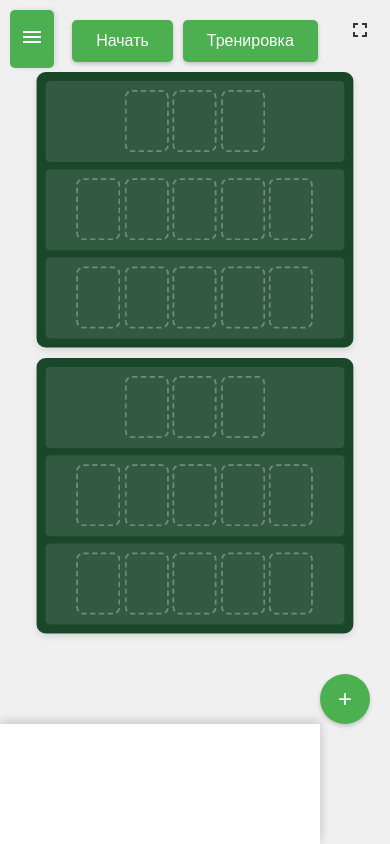
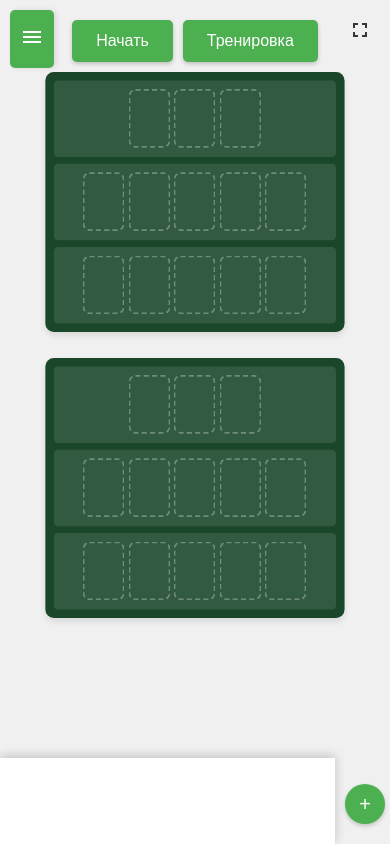
Before and after one commit to Azerus96/finalofc, a Flask app: page / in a window 390 px wide. Run offline with Flask 3, Linux system fonts and the light colour scheme.

Commit message:
Update index.html

```diff
--- a/templates/index.html
+++ b/templates/index.html
@@ -12,7 +12,7 @@
             background-color: #f0f0f0;
             overflow-x: hidden;
             min-height: 100vh;
-            padding-bottom: 150px;
+            padding-bottom: 100px;
             box-sizing: border-box;
         }
 
@@ -50,7 +50,6 @@
             transform: translateY(1px);
             box-shadow: 0 1px 2px rgba(0,0,0,0.2);
         }
-
         .fullscreen-btn {
             position: fixed;
             top: 10px;
@@ -77,12 +76,14 @@
             box-shadow: 0 4px 8px rgba(0,0,0,0.1);
             box-sizing: border-box;
             overflow: visible;
+            transform: scale(0.95);
         }
+
         .row {
             display: flex;
             justify-content: center;
             gap: 2%;
-            min-height: 120px;
+            min-height: 100px;
             padding: 10px;
             border-radius: 5px;
             background-color: rgba(255,255,255,0.1);
@@ -102,7 +103,7 @@
             left: 10px;
             top: 50%;
             transform: translateY(-50%);
-            width: 90px;
+            width: 70px;
             min-height: auto;
             display: flex;
             flex-direction: column;
@@ -110,10 +111,10 @@
         }
 
         .card-slot {
-            width: calc(70px + 2vw);
-            height: calc(100px + 2vw);
-            min-width: 50px;
-            min-height: 70px;
+            width: calc(60px + 1vw);
+            height: calc(90px + 1vw);
+            min-width: 45px;
+            min-height: 65px;
             border: 2px dashed rgba(255,255,255,0.3);
             border-radius: 8px;
             flex-shrink: 0;
@@ -123,6 +124,7 @@
             align-items: center;
             position: relative;
             box-sizing: border-box;
+            overflow: hidden;
         }
 
         .card-slot.drag-over {
@@ -130,43 +132,52 @@
             border-color: white;
             transform: scale(1.05);
         }
-
         #hand {
             position: fixed;
             bottom: 0;
             left: 0;
-            right: 70px;
+            right: 60px;
             background: #ffffff;
-            padding: 20px 15px;
+            padding: 10px;
             display: flex;
             justify-content: center;
-            gap: 15px;
+            gap: 5px;
             z-index: 1000;
             flex-wrap: nowrap;
             overflow-x: auto;
             box-shadow: 0 -2px 10px rgba(0,0,0,0.2);
-            min-height: 120px;
+            min-height: 80px;
         }
 
         .card {
-            position: relative;
-            width: 80px;
-            height: 120px;
+            width: 60px;
+            height: 90px;
             margin: 0;
-            border-radius: 8px;
+            border-radius: 6px;
             background-color: white;
             display: flex;
             justify-content: center;
             align-items: center;
             cursor: move;
-            font-size: 24px;
-            box-shadow: 0 2px 8px rgba(0,0,0,0.2);
+            font-size: 18px;
+            box-shadow: 0 2px 4px rgba(0,0,0,0.2);
             flex-shrink: 0;
             transition: transform 0.2s, box-shadow 0.2s;
             user-select: none;
             -webkit-user-select: none;
             touch-action: none;
             border: 1px solid #ddd;
+        }
+
+        .card-slot .card {
+            position: absolute;
+            top: 0;
+            left: 0;
+            width: 100%;
+            height: 100%;
+            margin: 0;
+            transform: none;
+            transition: none;
         }
 
         .card:hover {
@@ -211,33 +222,14 @@
             left: 0;
         }
 
-        .menu-panel h3 {
-            margin-top: 0;
-        }
-
-        .setting-group {
-            margin-bottom: 20px;
-        }
-
-        .setting-group label {
-            display: block;
-            margin-bottom: 10px;
-        }
-
-        .setting-group select,
-        .setting-group input[type="range"] {
-            width: 100%;
-            margin-bottom: 10px;
-        }
-
         .confirm-btn {
             position: fixed;
-            bottom: 20px;
-            right: 20px;
-            width: 50px;
-            height: 50px;
+            bottom: 15px;
+            right: 5px;
+            width: 45px;
+            height: 45px;
             border-radius: 50%;
-            font-size: 24px;
+            font-size: 20px;
             padding: 0;
             display: flex;
             align-items: center;
@@ -260,7 +252,7 @@
                 width: 95%;
                 padding: 10px;
                 gap: 8px;
-                transform: scale(0.9);
+                transform: scale(0.85);
                 transform-origin: top center;
                 margin: -20px auto 0;
             }
@@ -273,24 +265,23 @@
             .card-slot {
                 width: calc(45px + 1vw);
                 height: calc(65px + 1vw);
-                min-width: 45px;
-                min-height: 65px;
             }
 
             #hand {
-                padding: 15px 10px;
-                min-height: 90px;
+                right: 55px;
+                padding: 8px;
+                min-height: 70px;
             }
 
             .card {
-                width: 60px;
-                height: 90px;
-                font-size: 20px;
+                width: 50px;
+                height: 75px;
+                font-size: 16px;
             }
 
             body {
                 padding: 10px;
-                padding-bottom: 120px;
+                padding-bottom: 100px;
             }
 
             .menu-panel {
@@ -298,16 +289,20 @@
             }
 
             .confirm-btn {
-                bottom: 120px;
+                width: 40px;
+                height: 40px;
+                right: 5px;
+                bottom: 20px;
             }
 
             .discarded-cards {
-                width: 60px;
+                width: 50px;
                 left: 5px;
             }
         }
     </style>
 </head>
+<body>
     <body>
     <button class="menu-toggle" onclick="toggleMenu()">
         <span class="material-icons">menu</span>
@@ -378,6 +373,7 @@
         menu.classList.toggle('open');
     }
 
+    // Закрытие меню при клике вне его
     document.addEventListener('click', (e) => {
         const menu = document.querySelector('.menu-panel');
         const menuToggle = document.querySelector('.menu-toggle');
@@ -397,19 +393,6 @@
                 document.exitFullscreen();
             }
         }
-    }
-
-    function updateGameState() {
-        fetch('/update_state', {
-            method: 'POST',
-            headers: {
-                'Content-Type': 'application/json',
-            },
-            body: JSON.stringify({
-                ...gameState,
-                discardedCards: discardedCards
-            })
-        });
     }
 
     function createCard(card) {
@@ -482,7 +465,6 @@
                 slot.classList.add('drag-over');
             }
         });
-
         cardElement.addEventListener('touchend', (e) => {
             const touch = e.changedTouches[0];
             const elementBelow = document.elementFromPoint(
@@ -522,6 +504,7 @@
 
         return cardElement;
     }
+
     function handleCardDiscard(card) {
         if (dealPhase === 0) {
             alert('Нельзя сбрасывать карты во время начальной раздачи');
@@ -533,7 +516,6 @@
             rank: card.dataset.rank,
             suit: card.dataset.suit
         });
-
         const discardedCard = createCard({
             rank: card.dataset.rank,
             suit: card.dataset.suit
@@ -550,20 +532,24 @@
             return;
         }
 
-        card.style = '';
+        // Удаляем все существующие стили
+        card.removeAttribute('style');
         card.className = 'card';
 
-        if (card.parentElement) {
-            card.parentElement.removeChild(card);
-        }
-
+        // Добавляем карту в слот
+        slot.innerHTML = ''; // Очищаем слот перед добавлением
         slot.appendChild(card);
 
+        // Устанавливаем стили для карты в слоте
+        requestAnimationFrame(() => {
             card.style.position = 'absolute';
             card.style.top = '0';
             card.style.left = '0';
             card.style.width = '100%';
             card.style.height = '100%';
+            card.style.margin = '0';
+            card.style.transform = 'none';
+        });
 
         realignCards();
         updateTableState();
@@ -574,13 +560,13 @@
     function createCardSlot() {
         const slot = document.createElement('div');
         slot.className = 'card-slot';
-
         slot.addEventListener('dragover', (e) => {
             e.preventDefault();
             if (isDragging) {
                 slot.classList.add('drag-over');
             }
         });
+
         slot.addEventListener('dragleave', (e) => {
             slot.classList.remove('drag-over');
         });
@@ -614,6 +600,7 @@
             });
         });
     }
+
     function setupTable() {
         // Инициализация поля ИИ
         const aiTopRow = document.getElementById('ai-top-row');
@@ -663,11 +650,11 @@
                 } : '')
         };
     }
-
         function checkInitialCardsPlaced() {
         const hand = document.getElementById('hand');
         return dealPhase === 0 && hand.children.length === 0;
     }
+
     async function startGame() {
         dealPhase = 0;
         const response = await fetch('/start');
@@ -774,9 +761,11 @@
 
         const aiTimeSlider = document.getElementById('aiTime');
         const aiTimeValue = document.getElementById('aiTimeValue');
+        if (aiTimeSlider && aiTimeValue) {
             aiTimeSlider.addEventListener('input', (e) => {
                 aiTimeValue.textContent = e.target.value;
             });
+        }
     });
 </script>
 </body>
```
Lines whose indentation alone changed are shown as unchanged.
